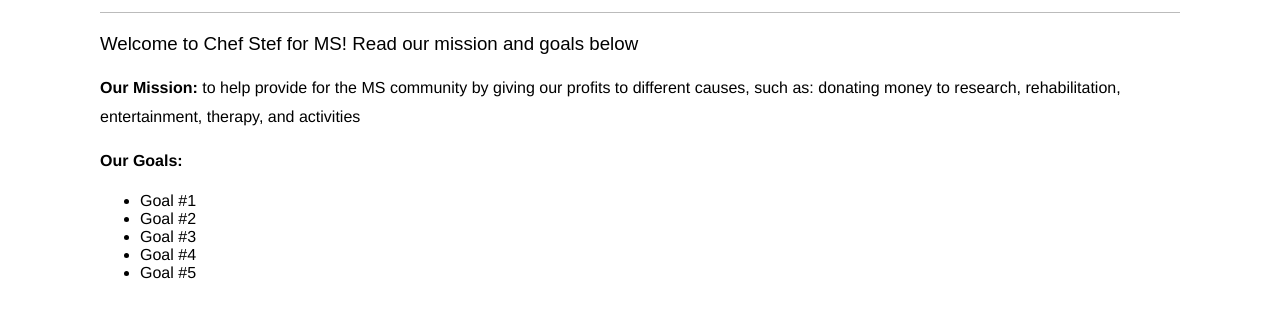
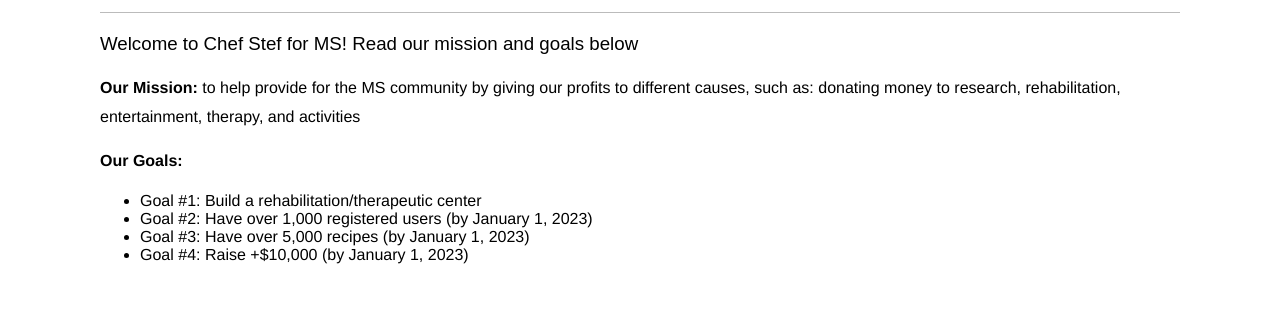
Before and after one commit to Stefan-Andjelic/chefstef, a Django app: page /account/about_us/ in a window 1280 px wide. Shown: the part 174-492 px from the top of the page. Run offline with Django 3.2, Linux system fonts and the light colour scheme; parts of the project's set-up code (start-up, migrations or seed data) failed here and were passed over; some libraries are stand-ins or nearby versions; some web fonts are replaced.

Commit message:
About us goals update

```diff
--- a/account/templates/account/about_us.html
+++ b/account/templates/account/about_us.html
@@ -7,10 +7,9 @@
   such as: donating money to research, rehabilitation, entertainment, therapy, and activities</p>
   <p><b>Our Goals:</b></p>
   <ul>
-    <li>Goal #1</li>
-    <li>Goal #2</li>
-    <li>Goal #3</li>
-    <li>Goal #4</li>
-    <li>Goal #5</li>
+    <li>Goal #1: Build a rehabilitation/therapeutic center</li>
+    <li>Goal #2: Have over 1,000 registered users (by January 1, 2023)</li>
+    <li>Goal #3: Have over 5,000 recipes (by January 1, 2023)</li>
+    <li>Goal #4: Raise +$10,000 (by January 1, 2023)</li>
   </ul>
 {% endblock %}
```
